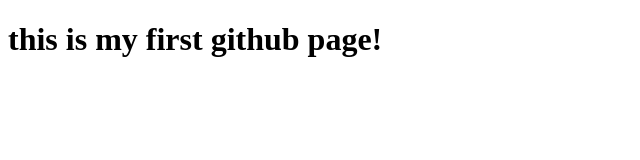
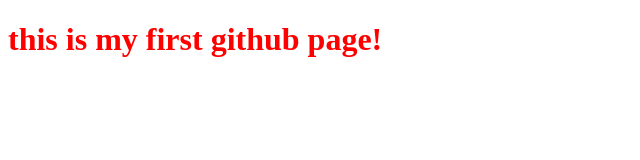
Before and after one commit to lingCode/lingCode.github.io, a plain HTML site: page index.html in a window 1280 px wide. Shown: the whole page, without its empty margins (0-640 px from the left). Drawn offline with Linux system fonts and the light colour scheme.

Commit message:
word
add word!

```diff
--- a/index.html
+++ b/index.html
@@ -6,6 +6,6 @@
 </head>
 
 <body>
-  <h1>this is my first github page!</h1>
+  <h1 style="color:red;">this is my first github page!</h1>
 </body>
 </html>
```
